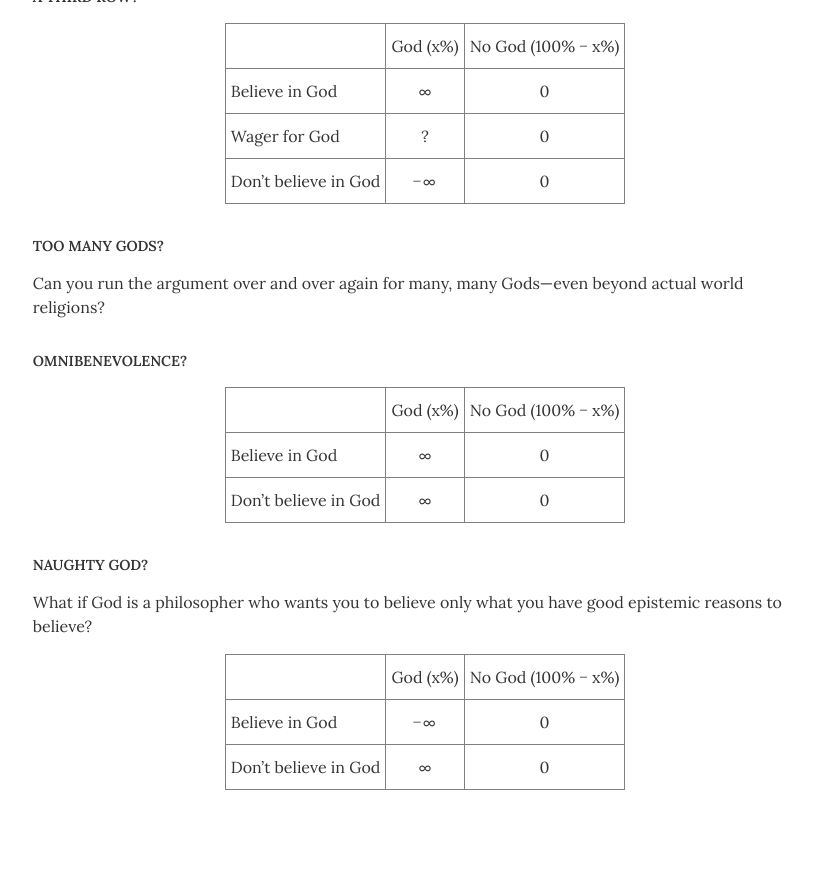
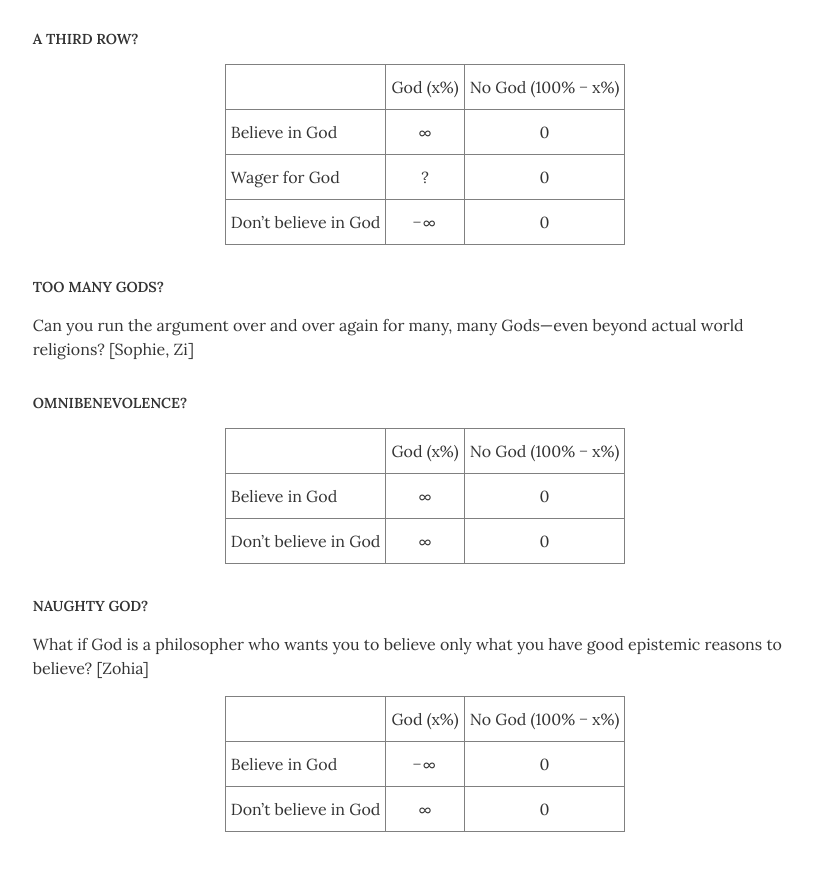
Before and after one commit to dingherself/intro, a Jekyll site: the page built from handouts/_posts/2025-03-01-pascal.md, in a window 1280 px wide and 900 px high, scrolled down 1463 px. Shown: the top 871 px of the window, without its empty margins (215-1028 px from the left). Built offline with Jekyll 4.4.1, drawn with Linux system fonts in a browser that asks for light colours; some of the changed text lies outside the part shown.

Commit message:
add students

```diff
--- a/handouts/_posts/2025-03-01-pascal.md
+++ b/handouts/_posts/2025-03-01-pascal.md
@@ -21,6 +21,8 @@
 - A pragmatic reason to believe this: It will make my girlfriend happy.
 
 Pascal’s move: We have a compelling *pragmatic* reason to believe in God.
+
+- Is this enough for “true” belief? [Anya, Leah, Zohia, Anika, Samantha, Megan, Lucy]
 
 ## Decision under uncertainty
 
@@ -122,7 +124,7 @@
 
 ## Too many gods?
 
-Can you run the argument over and over again for many, many Gods—even beyond actual world religions?
+Can you run the argument over and over again for many, many Gods—even beyond actual world religions? [Sophie, Zi]
 
 ## Omnibenevolence?
 
@@ -150,7 +152,7 @@
 
 ## Naughty God?
 
-What if God is a philosopher who wants you to believe only what you have good epistemic reasons to believe?
+What if God is a philosopher who wants you to believe only what you have good epistemic reasons to believe? [Zohia]
 
 <center>
 <table class="tg mb-5"><thead>
```
